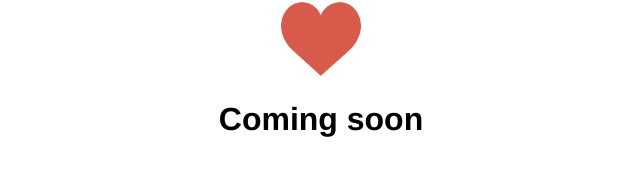
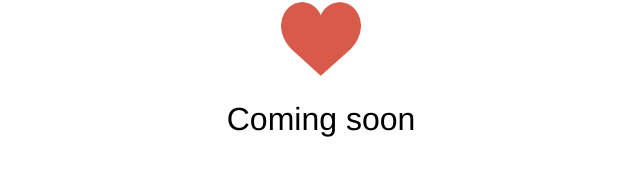
Before and after one commit to anoukmae/new_project, a plain HTML site: page index.html in a window 1280 px wide. Shown: the part 321-496 px from the top of the page, without its empty margins (319-959 px from the left). Drawn offline with Linux system fonts and the light colour scheme.

Commit message:
lighter weight for title font

```diff
--- a/style.css
+++ b/style.css
@@ -1,6 +1,10 @@
 body {
 	margin: 0;
 	font-family: Helvetica;
+}
+
+h1 {
+	font-weight: 100;
 }
 
 #container {
```
